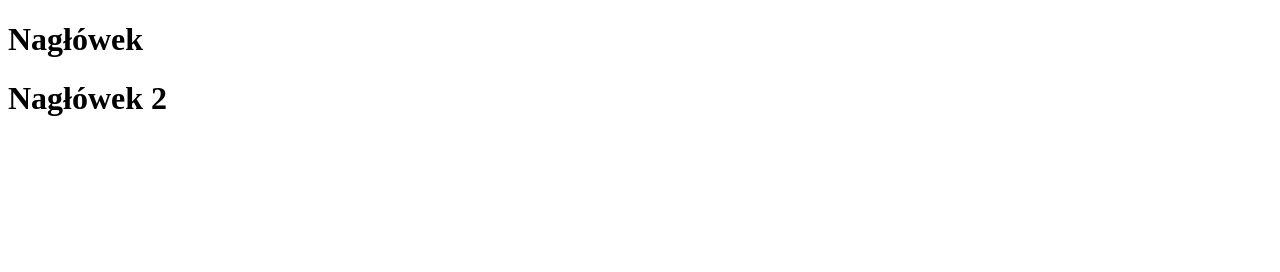
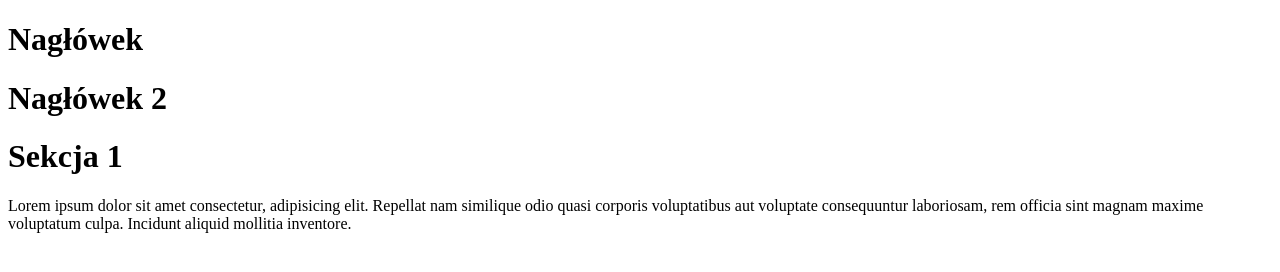
Before and after one commit to cmilak34/git-starter, a plain HTML site: page index.html in a window 1280 px wide. Drawn offline with Linux system fonts and the light colour scheme.

Commit message:
Commit na section-1

```diff
--- a/index.html
+++ b/index.html
@@ -9,5 +9,9 @@
 <body>
     <h1>Nagłówek</h1>
     <h1>Nagłówek 2</h1>
+    <h1>Sekcja 1</h1>
+    <p>
+        Lorem ipsum dolor sit amet consectetur, adipisicing elit. Repellat nam similique odio quasi corporis voluptatibus aut voluptate consequuntur laboriosam, rem officia sint magnam maxime voluptatum culpa. Incidunt aliquid mollitia inventore.
+    </p>
 </body>
 </html>
```
